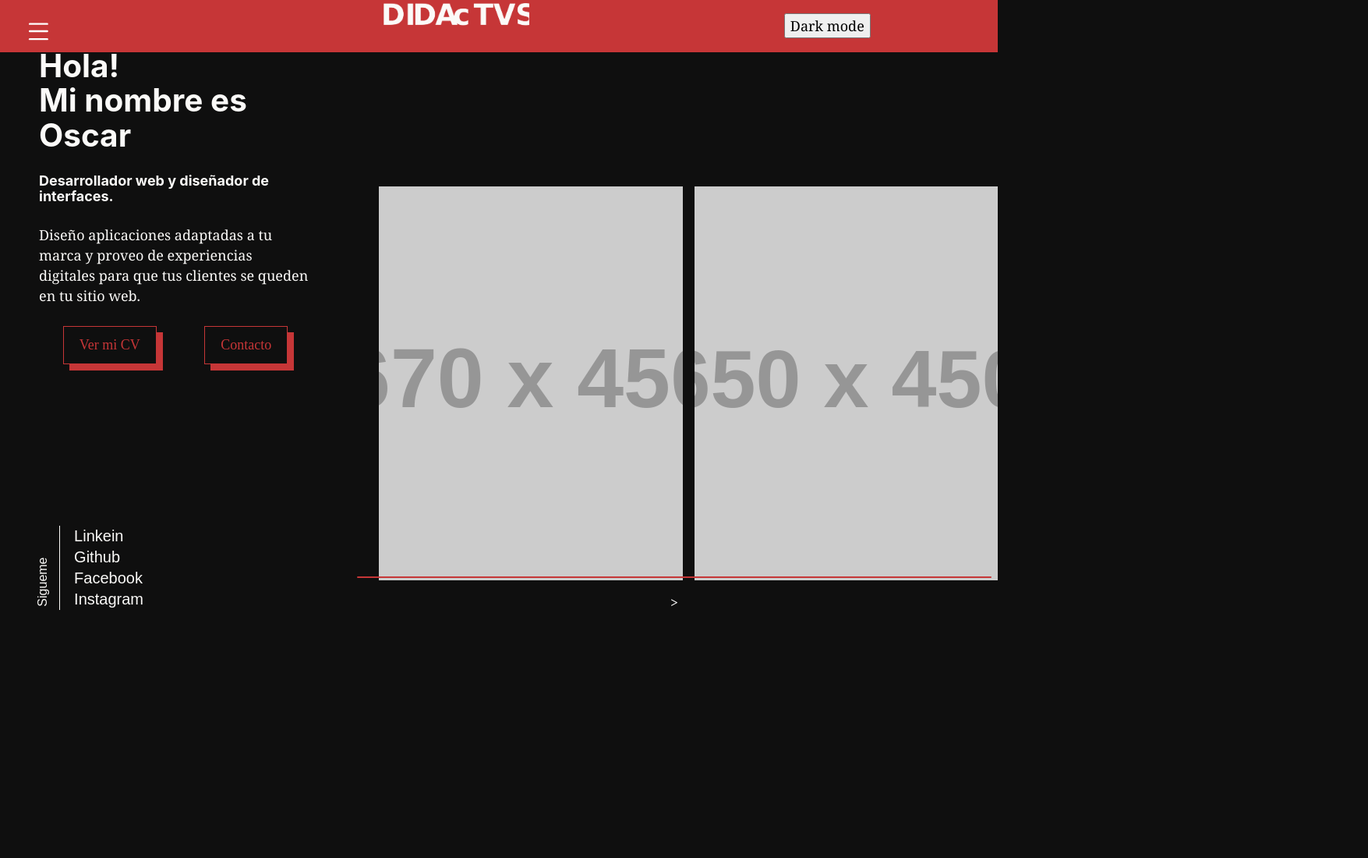
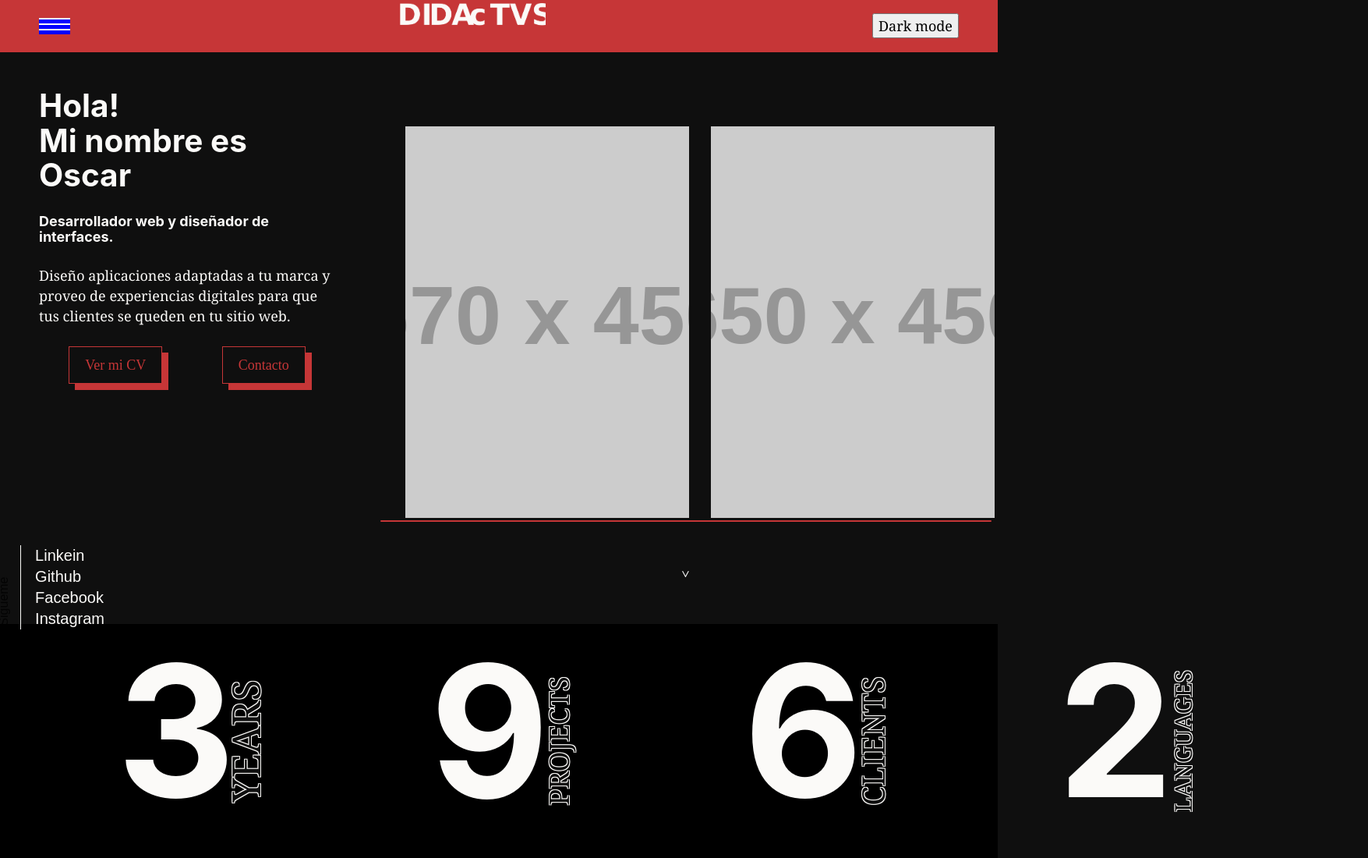
Before and after one commit to oscarcruzzz/portfolio-v3, a Gatsby site: page / in a window 1280 px wide. Shown: the whole page at 78% size, 1755 px wide, since content can reach past the window. Before the commit the page ends 800 px from the top, so only its background shows below. Built offline with nearby package versions, Linux system fonts and the light colour scheme; Gatsby itself is replaced by a stand-in of ours; placeholder pictures from the web are drawn by us.

Commit message:
a lot of changes

```diff
--- a/src/components/aside.js
+++ b/src/components/aside.js
@@ -18,15 +18,6 @@ const Aside = () => {
         <Button route="/" text="Ver mi CV"/>
         <Button route="/" text="Contacto" />
       </div>
-      <div className="aside-social-container">
-        <span>Sigueme</span>
-          <ul>
-            <li><a href="https://www.linkedin.com/in/oscar-cruz-b48b73b6/" target="_blank">Linkein</a></li>
-            <li><a href="https://github.com/oscarcruzzz" target="_blank">Github</a></li>
-            <li><a href="https://www.facebook.com/rackzoothe" target="_blank">Facebook</a></li>
-            <li><a href="https://www.instagram.com/cruz.oscarr_ux/" target="_blank">Instagram</a></li>
-          </ul>
-      </div>
     </aside>
   )
 }
--- /dev/null
+++ b/src/components/assets/sticky_bars.js
@@ -0,0 +1,26 @@
+import React from 'react';
+import Facebook from '../../images/icons/facebook.svg'
+import Instagram from '../../images/icons/instagram.svg'
+import Linkedin from '../../images/icons/linkedin.svg'
+
+const sticky_bars = () => {
+    return (
+        <div className="sticky_bars">
+            <div className="xs-text">
+                <div>
+                    <span></span>
+                    <span></span>
+                    <span></span>
+                </div>
+                <h6>Menu</h6>
+            </div>
+            <ul className="media-icons">
+                <li><img src={Facebook}/></li>
+                <li><img src={Instagram}/></li>
+                <li><img src={Linkedin}/></li>
+            </ul>
+        </div>
+    );
+}
+
+export default sticky_bars;
--- /dev/null
+++ b/src/components/counter.js
@@ -0,0 +1,27 @@
+import React from "react"
+
+const Counter = () => {
+
+  return (
+    <div className="counter-main-container">
+      <div className="counter-item">
+        <h2>3</h2>
+        <span style={{ fontSize:"50px" }}>YEARS</span>
+      </div>
+      <div className="counter-item">
+        <h2>9</h2>
+        <span style={{ fontSize: "35px"}}>PROJECTS</span>
+      </div>
+      <div className="counter-item">
+        <h2>6</h2>
+        <span style={{  fontSize: "40px" }}>CLIENTS</span>
+      </div>
+      <div className="counter-item">
+        <h2>2</h2>
+        <span style={{  fontSize: "30px" }}>LANGUAGES</span>
+      </div>
+    </div>
+  )
+}
+
+export default Counter
--- a/src/components/header.js
+++ b/src/components/header.js
@@ -4,33 +4,28 @@ import PropTypes from "prop-types"
 import Didactvs from "../images/logo/didactvs-letters.webp"
 
 const Header = ({ siteTitle }) => {
-  const [menuActive, setMenuState] = useState(false)
-
+  const [showMenu, setShowMenu] = useState(false)
+  const toggle = () => {
+    setShowMenu(!showMenu)
+    let nav = document.querySelector(`nav`)
+    if (showMenu != null) {
+      nav.className = "open-menu"
+    } else {
+      nav.className = ""
+    }
+  }
   return (
     <header>
-      <div className="bars">
-        <svg
-          viewBox="0 0 800 600"
-          className={menuActive ? `open` : ``}
-          onClick={() => setMenuState(!menuActive)}
-        >
-          <path
-            d="M300,220 C300,220 520,220 540,220 C740,220 640,540 520,420 C440,340 300,200 300,200"
-            className="top_bar"
-          />
-
-          <path d="M300,320 L540,320" className="middle_bar" />
-
-          <path
-            d="M300,210 C300,210 520,210 540,210 C740,210 640,530 520,410 C440,330 300,190 300,190"
-            className="bottom_bar"
-            transform="translate(480, 320) scale(1, -1) translate(-480, -318)"
-          />
-        </svg>
+      <div className="menu-bars" onClick={toggle}>
+        <div>
+          <span></span>
+          <span></span>
+          <span></span>
+        </div>
       </div>
       <div>
         <figure>
-          <img src={Didactvs} alt="lorem" className="logo"/>
+          <img src={Didactvs} alt="lorem" className="logo" />
         </figure>
       </div>
       <div>
--- a/src/components/layout.js
+++ b/src/components/layout.js
@@ -8,7 +8,8 @@
 import React from "react"
 import PropTypes from "prop-types"
 import { useStaticQuery, graphql } from "gatsby"
-
+import Sticky from "./assets/sticky_bars"
+import Nav from "./nav"
 import Header from "./header"
 import "../styles/config.sass"
 
@@ -25,8 +26,10 @@ const Layout = ({ children }) => {
 
   return (
     <>
+      <Nav/>
       <Header siteTitle={data.site.siteMetadata?.title || `Title`} />
-        <main>{children}</main>
+      <Sticky/>
+      <main>{children}</main>
     </>
   )
 }
--- a/src/components/slider.js
+++ b/src/components/slider.js
@@ -10,11 +10,9 @@ import 'swiper/components/scrollbar/scrollbar.scss';
 const Slider = () => {
   return (
     <Swiper
-      spaceBetween={15}
+      spaceBetween={20}
       slidesPerView={2}
       scrollbar={{ draggable: true }}
-      onSlideChange={() => console.log("slide change")}
-      onSwiper={swiper => console.log(swiper)}
     >
       <SwiperSlide>
         <figure>
--- a/src/pages/index.js
+++ b/src/pages/index.js
@@ -1,4 +1,4 @@
-import React from "react"
+import React, { useState } from "react"
 // import { Link } from "gatsby"
 
 import Layout from "../components/layout"
@@ -6,19 +6,63 @@ import Layout from "../components/layout"
 import SEO from "../components/seo"
 import Slider from "../components/slider"
 import Aside from "../components/aside"
+import Counter from "../components/counter"
 import "../styles/index.sass"
 
-const IndexPage = () => (
+const IndexPage = () => {
+  const [showIndex, setIndexState] = useState(false)
+
+  const toggleIndex = () => {
+    setIndexState(!showIndex)
+    document.querySelector("html").style.overflowY = "visible"
+  }
+  return (
     <Layout>
       <SEO title="Home" />
       <div className="index-main">
         <Aside />
         <Slider />
         <div className="down-arrow">
-        <span role="button"> {`>`} </span>
+          <span role="button" onClick={toggleIndex}>
+            {" "}
+            {`>`}{" "}
+          </span>
+        </div>
+        <div className="aside-social-container">
+          <span>Sigueme</span>
+          <ul>
+            <li>
+              <a
+                href="https://www.linkedin.com/in/oscar-cruz-b48b73b6/"
+                target="_blank"
+              >
+                Linkein
+              </a>
+            </li>
+            <li>
+              <a href="https://github.com/oscarcruzzz" target="_blank">
+                Github
+              </a>
+            </li>
+            <li>
+              <a href="https://www.facebook.com/rackzoothe" target="_blank">
+                Facebook
+              </a>
+            </li>
+            <li>
+              <a
+                href="https://www.instagram.com/cruz.oscarr_ux/"
+                target="_blank"
+              >
+                Instagram
+              </a>
+            </li>
+          </ul>
         </div>
       </div>
+      <Counter />
     </Layout>
   )
+}
 
 export default IndexPage
--- a/src/styles/config.sass
+++ b/src/styles/config.sass
@@ -20,9 +20,10 @@ $light: "Futura Light"
 @import _reset.css
 @import main
 
+html
+    overflow-y: hidden
 
 body
     background-color: $main_dark
-
 .logo
     width: 190px
--- a/src/styles/index.sass
+++ b/src/styles/index.sass
@@ -8,20 +8,23 @@ $main_light: #FBFAF8
         cursor: grab
     figure
         height: 510px
+        padding: 1%
+        transition: all .2s ease-out
+        box-sizing: border-box
         img
             width: 100%
             height: 100%
             object-fit: cover
-            transition: all .3s ease-out
-            &:hover
-                transform: scale(1.05)
-                transition: all .3s ease-in
+        &:hover
+            transform: scale(1.07)
+            padding: 2%
+            transition: all .2s ease-in
 //End Slider ----------------------------------------->
 //Asider---------------------------------------------->
 .index-main
     display: grid
-    grid-template-columns: 450px auto
-    grid-template-rows: 93% 7%
+    grid-template-columns: 480px auto
+    grid-template-rows: 84% 16%
     max-width: 100%
     // background-color: red
     height: 100vh
@@ -32,37 +35,42 @@ $main_light: #FBFAF8
         justify-content: flex-end
         padding: 0 50px
         background-color: $main_dark
-        grid-row: 1/3
+        grid-row: 1/2
+        grid-column: 1/2
         color: $main_light
+        background-color: $main_dark
+        width: 100%
         .aside-buttons-container
             width: 100%
             display: flex
             justify-content: space-around
             margin-bottom: 10em
-        .aside-social-container
-            font-family: 'Futura Light', sans-serif
-            font-weight: 300
-            span
-                transform: rotate(-90deg)
-                display: inline-block
-                position: relative
-                bottom: -85px
-                right: 1.7em
-                font-weight: lighter
-                font-size: 16px
-            ul
-                padding-left: 1em
-                border-left: solid 1px $main_light
-                li
-                    margin: 0
-                    a
-                        color: $main_light
-                        font-size: 20px
-                        &:hover
-                            text-decoration: line-through
+    .aside-social-container
+        font-family: 'Futura Light', sans-serif
+        font-weight: 300
+        grid-column: 1/2
+        grid-row: 2/3
+        span
+            transform: rotate(-90deg)
+            display: inline-block
+            position: relative
+            bottom: -85px
+            right: 1.7em
+            font-weight: lighter
+            font-size: 16px
+        ul
+            padding-left: 1em
+            border-left: solid 1px $main_light
+            li
+                margin: 0
+                a
+                    color: $main_light
+                    font-size: 20px
+                    &:hover
+                        text-decoration: line-through
     .swiper-container
         width: 100%
-        padding: 15em 0px 0px 2em
+        padding: 10em 0px 0px 2em
         position: relative
         bottom: 0
         .swiper-wrapper
@@ -75,9 +83,42 @@ $main_light: #FBFAF8
             background-color: $main_red
             height: 2px
     .down-arrow
-        margin: auto
+        height: 100%
+        width: 100%
+        display: flex
+        // justify-content: center
         span
-            transform: rotate(20deg)
+            transform: rotate(90deg)
             color: white
+            margin: auto
+            cursor: pointer
 
 //End Aside----------------------------------------------->
+//Counter----------------------------------------------->
+.counter-main-container
+    display: flex
+    background-color: black
+    width: 100%
+    justify-content: space-around
+    height: 300px
+    align-items: center
+    padding-left: 150px
+    .counter-item
+        display: flex
+        align-items: center
+        justify-content: flex-end
+        h2
+            color: $main_light
+            font-size: 235px
+        span
+            transform: rotate(-90deg)
+            text-transform: uppercase
+            color: $main_dark
+            height: 50px
+            position: relative
+            width: 250px
+            text-align: center
+            left: -100px
+            text-shadow: -1px -1px 0 $main_light, 1px -1px 0 $main_light, -1px 1px 0 $main_light, 1px 1px 0 $main_light
+
+//End Counter----------------------------------------------->
--- a/src/styles/main.sass
+++ b/src/styles/main.sass
@@ -5,11 +5,12 @@
 header
     display: flex
     background-color: $main_red
-    justify-content: space-around
+    justify-content: space-between
     align-items: center
     position: absolute
     width: 100%
     z-index: 2
+    padding: 0 50px
     .bars
         svg
             position: absolute
@@ -52,3 +53,70 @@ header
         background-color: $main_red
         box-shadow: 0px 0px 0px $main_red
         color: $main_dark
+.menu-bars
+    color: $main_light
+    background-color: blue
+    display: flex
+    flex-direction: column
+    justify-content: center
+    align-items: center
+    div
+        cursor: pointer
+        span
+            display: block
+            margin-bottom: 5px
+            width: 40px
+            height: 2px
+            background-color: $main_light
+
+.sticky_bars
+    position: fixed
+    z-index: 2
+    top: 150px
+    left: -100%
+    .xs-text
+        background-color: black
+        color: $main_light
+        padding-left: 15px
+        width: 100%
+        display: flex
+        flex-direction: column
+        justify-content: center
+        align-items: center
+        div
+            cursor: pointer
+            span
+                display: block
+                margin-bottom: 5px
+                width: 40px
+                height: 2px
+                background-color: $main_light
+    .media-icons
+        width: 100%
+        margin-left: 15px
+        li
+            margin-top: 20px
+            background-color: $main_light
+            text-align: center
+            height: 50px
+            width: 50px
+            display: flex
+            align-content: center
+            align-items: center
+            border-radius: 25px
+            cursor: pointer
+            img
+                width: 20px
+                margin: auto
+
+nav
+    background-color: $main_dark
+    height: 100vh
+    width: 100%
+    position: fixed
+    left: -100%
+    transition: all .6s ease-in-out
+    z-index: 3
+.open-menu
+    left: 0 !important
+    transition: all .6s ease-in-out
```
Also changed, not shown: src/components/nav.js (+16 -0 lines), src/images/icons/facebook.svg (added), src/images/icons/instagram.svg (added), src/images/icons/linkedin.svg (added). Lines whose indentation alone changed are shown as unchanged.
